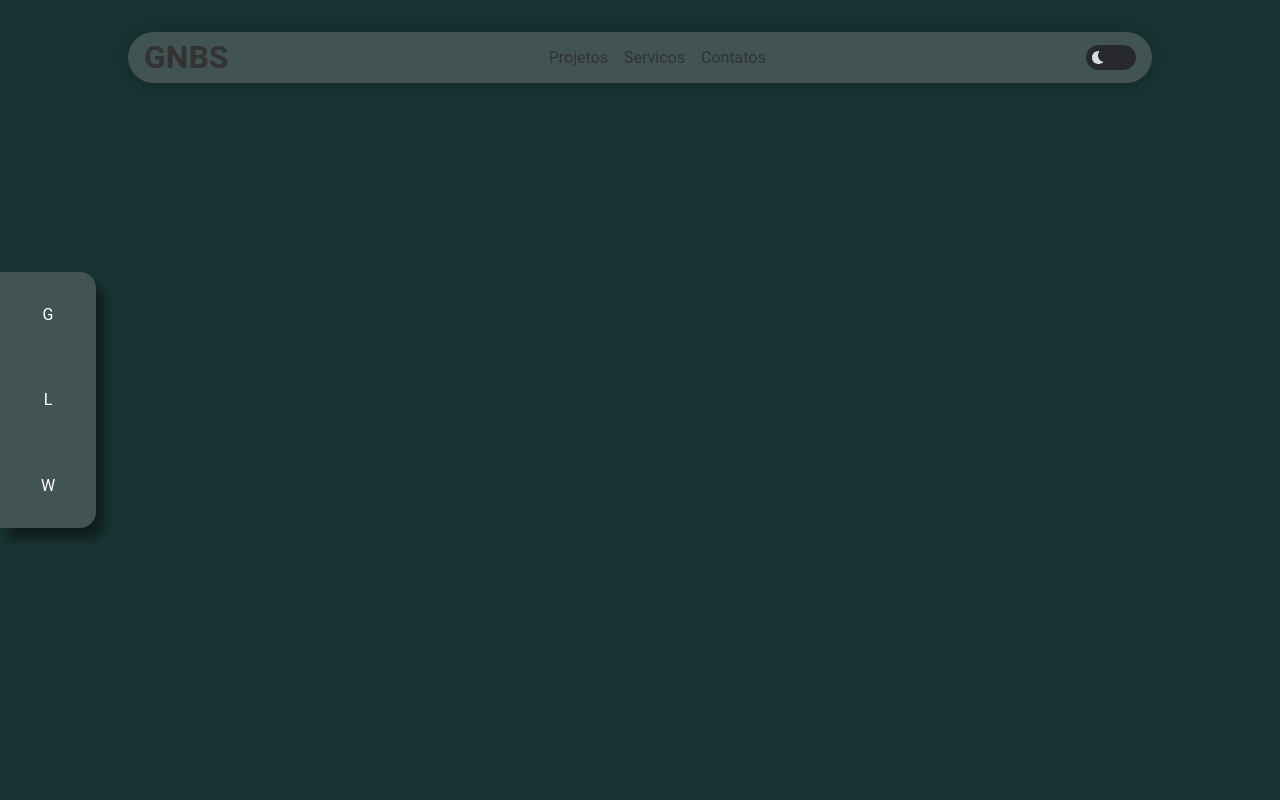
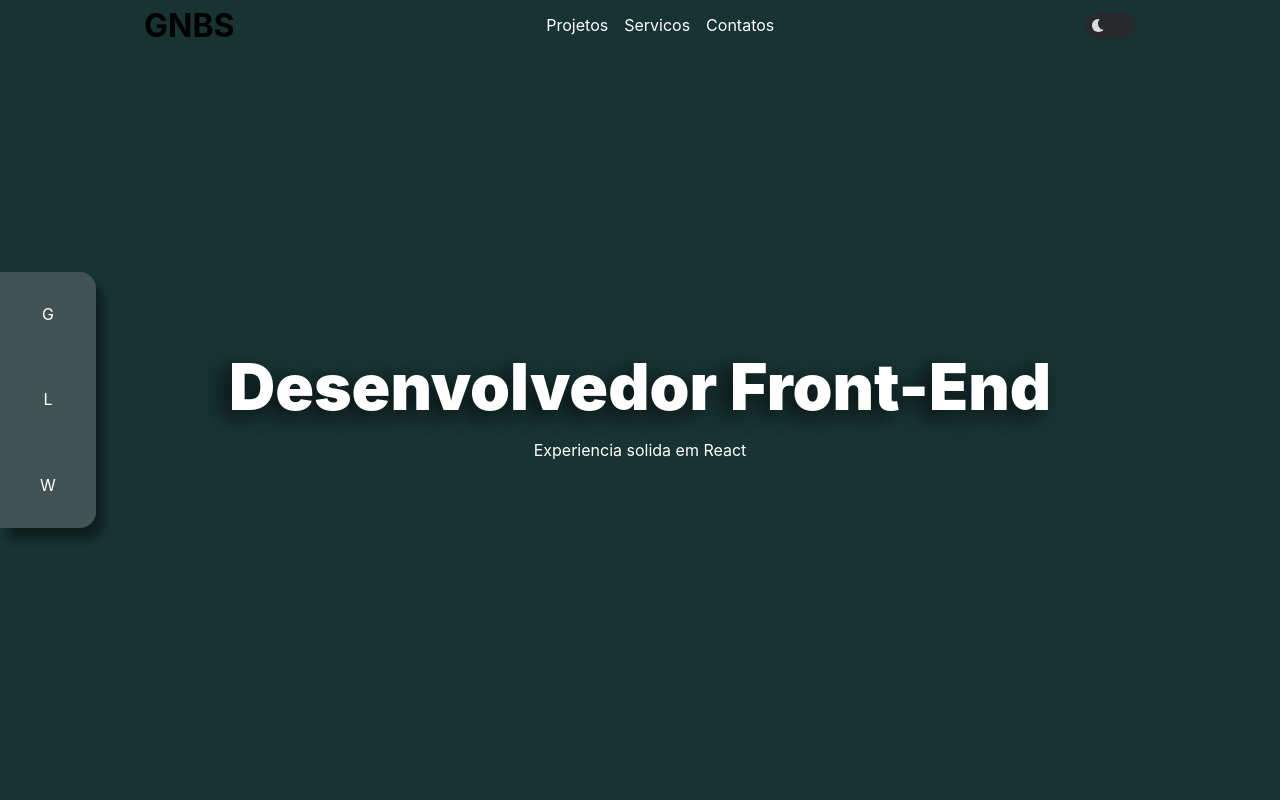
Before and after one commit to GabrielNBS/repository, a React (Create React App) app: page / in a window 1280 px wide. Shown: the top 800 px of the page. Built offline with nearby package versions, Linux system fonts and the light colour scheme.

Commit message:
style: transition navbar effect over scrollY

```diff
--- a/src/Components/Button/styles.ts
+++ b/src/Components/Button/styles.ts
@@ -3,8 +3,8 @@ import styled from 'styled-components'
 export const Button = styled.button`
   position: relative;
   background-color: #fff;
-  border: solid 1px ${(props) => props.theme.colors.primary};
-  color: ${(props) => props.theme.colors.primary};
+  border: solid 1px ${(props) => props.theme.background.primary};
+  color: ${(props) => props.theme.background.primary};
   padding: 8px;
   border-radius: 12px;
   cursor: pointer;
@@ -16,7 +16,7 @@ export const Button = styled.button`
     content: '';
     height: 100%;
     width: 0;
-    background-color: ${(props) => props.theme.colors.primary};
+    background-color: ${(props) => props.theme.background.primary};
     position: absolute;
     z-index: -1;
     border-radius: 12px;
--- a/src/Components/Header/Header.tsx
+++ b/src/Components/Header/Header.tsx
@@ -1,12 +1,30 @@
-import React from 'react'
+import React, { useEffect, useState } from 'react'
 import * as S from './styles'
 import ThemeButtonChange from '../ThemeButtonChange/ThemeButtonChange'
 import { ThemeToggleProps } from '../../types/ThemesProps'
 
 const Header: React.FC<ThemeToggleProps> = ({ toggleTheme }) => {
+  const [isScrolled, setIsScrolled] = useState(false)
+
+  useEffect(() => {
+    const handleScroll = () => {
+      if (window.scrollY > 100) {
+        setIsScrolled(true)
+      } else {
+        setIsScrolled(false)
+      }
+    }
+
+    window.addEventListener('scroll', handleScroll)
+
+    return () => {
+      window.removeEventListener('scroll', handleScroll)
+    }
+  }, [])
+
   return (
     <>
-      <S.Header className="container">
+      <S.Header className={`container ${isScrolled ? 'scrolled' : ''}`}>
         <h1>GNBS</h1>
         <nav>
           <ul>
--- a/src/Components/Header/styles.ts
+++ b/src/Components/Header/styles.ts
@@ -2,22 +2,25 @@ import styled from 'styled-components'
 
 export const Header = styled.header`
   display: flex;
-  padding: 0 1rem;
-  max-width: 720px;
-  width: 100%;
-  justify-content: space-between;
-  border-radius: 2rem;
   position: fixed;
   left: 50%;
   transform: translateX(-50%);
-  top: 2rem;
+  padding: 0 1rem;
+  justify-content: space-between;
   align-items: center;
-  background-color: ${(props) => props.theme.colors.secondary};
-  box-shadow: 0 0 20px rgba(0, 0, 0, 0.2);
   z-index: 2;
+  transition: transform ease-in-out 0.2s;
+
+  &.scrolled {
+    border-radius: 2rem;
+    background-color: ${(props) => props.theme.background.secondary};
+    box-shadow: 0 0 20px rgba(0, 0, 0, 0.2);
+    transform: translateX(-50%) translateY(2rem);
+  }
 
   ul {
     display: flex;
     gap: 1rem;
+    color: white;
   }
 `
--- a/src/Components/SkillCard/styles.ts
+++ b/src/Components/SkillCard/styles.ts
@@ -1,5 +1,4 @@
 import styled from 'styled-components'
-import { Title } from '../Text/styles'
 import { Button } from '../Button/styles'
 
 export const Card = styled.div`
@@ -20,7 +19,7 @@ export const Card = styled.div`
 
     li {
       font-size: 1.5rem;
-      color: ${(props) => props.theme.colors.secondary};
+      color: ${(props) => props.theme.background.secondary};
     }
   }
 
--- a/src/Components/SocialNavBar/styles.ts
+++ b/src/Components/SocialNavBar/styles.ts
@@ -4,7 +4,7 @@ export const SocialLinks = styled.aside`
   position: absolute;
   height: 16rem;
   width: 6rem;
-  background-color: ${(props) => props.theme.colors.secondary};
+  background-color: ${(props) => props.theme.background.secondary};
   left: 0;
   top: 50%;
   transform: translateY(-50%);
--- a/src/Components/Text/styles.ts
+++ b/src/Components/Text/styles.ts
@@ -1,23 +1,16 @@
 import styled, { css } from 'styled-components'
 import TitlesProps from '../../types/TitleProps'
 
-export const Text = styled.p<{ $primary?: boolean; $secondary?: boolean }>`
-  color: ${(props) => props.theme.colors.primary};
+export const Text = styled.p<{
+  $primary?: boolean
+  $secondary?: boolean
+}>`
+  color: ${(props) => props.theme.color.primary};
+  font-size: 1rem;
 `
 
 export const Title = styled.h1<TitlesProps>`
-  color: ${({ as }) => {
-    switch (as) {
-      case 'h1':
-        return 'blue' // Cor para H1
-      case 'h2':
-        return (props) => props.theme.colors.primary // Cor para H2
-      case 'h3':
-        return 'red' // Cor para H3
-      default:
-        return 'blue' // Padrão para H1
-    }
-  }};
+  color: ${(props) => props.theme.color.primary};
 
   font-size: ${(props) =>
     props.$small
@@ -25,6 +18,18 @@ export const Title = styled.h1<TitlesProps>`
       : props.$medium
         ? '2rem'
         : props.$large
-          ? '3rem'
+          ? '4rem'
           : '1rem'};
+
+  font-weight: ${(props) =>
+    props.$small
+      ? '400'
+      : props.$medium
+        ? '700'
+        : props.$large
+          ? '900'
+          : '400'};
+
+  text-shadow: ${(props) =>
+    props.$shadowLetter ? '-9px 6px 20px rgba(0, 0, 0, 0.7);' : 'none'};
 `
--- a/src/Containers/Hero/Hero.tsx
+++ b/src/Containers/Hero/Hero.tsx
@@ -5,7 +5,7 @@ import { Text, Title } from '../../Components/Text/styles'
 export default function Hero() {
   return (
     <HeroSection className="container">
-      <Title $large as={'h2'}>
+      <Title $shadowLetter $large as={'h2'}>
         Desenvolvedor Front-End
       </Title>
       <Text>Experiencia solida em React</Text>
--- a/src/Containers/Main/styles.ts
+++ b/src/Containers/Main/styles.ts
@@ -5,7 +5,7 @@ import { Card } from '../../Components/SkillCard/styles'
 export const Main = styled.main`
   height: 100vh;
   width: 100vw;
-  background-color: ${(props) => props.theme.colors.secondary};
+  background-color: ${(props) => props.theme.background.secondary};
 
   ${Title} {
     padding-top: 2rem;
--- a/src/styles/GlobalStyle.tsx
+++ b/src/styles/GlobalStyle.tsx
@@ -1,6 +1,8 @@
 import { createGlobalStyle } from 'styled-components'
 
 const GlobalStyle = createGlobalStyle`
+@import url('https://fonts.googleapis.com/css2?family=Inter:ital,opsz,wght@0,14..32,100..900;1,14..32,100..900&display=swap');
+
 
     *, *::before, *::after {
     margin: 0;
@@ -9,9 +11,8 @@ const GlobalStyle = createGlobalStyle`
   }
 
   body {
-    font-family: 'Roboto', sans-serif;
-    background-color: ${(props) => props.theme.colors.primary};
-    color: #333;
+    font-family: 'Inter', sans-serif;
+    background-color: ${(props) => props.theme.background.primary};
     line-height: 1.6;
   }
 
@@ -38,19 +39,5 @@ const GlobalStyle = createGlobalStyle`
     align-items: center;
   }
 
-  button {
-    font-family: inherit;
-    cursor: pointer;
-    border: none;
-    background-color: #007bff;
-    color: white;
-    padding: 0.5rem 1rem;
-    border-radius: 5px;
-    transition: background-color 0.2s ease-in;
-
-    &:hover {
-      background-color: #0056b3;
-    }
-  }
 `
 export default GlobalStyle
--- a/src/styles/themes/dark.ts
+++ b/src/styles/themes/dark.ts
@@ -1,7 +1,10 @@
 const darkTheme = {
-  colors: {
+  background: {
     primary: '#173332',
     secondary: '#415353',
+  },
+  color: {
+    primary: '#fff',
   },
 }
 
--- a/src/styles/themes/light.ts
+++ b/src/styles/themes/light.ts
@@ -1,7 +1,10 @@
 const lightTheme = {
-  colors: {
+  background: {
     primary: '#F0EDB2',
     secondary: '#5500f0',
+  },
+  color: {
+    primary: '#000',
   },
 }
 
--- a/src/types/TitleProps.ts
+++ b/src/types/TitleProps.ts
@@ -4,4 +4,5 @@ export default interface TitlesProps {
   $small?: boolean
   $medium?: boolean
   $large?: boolean
+  $shadowLetter?: boolean
 }
```
